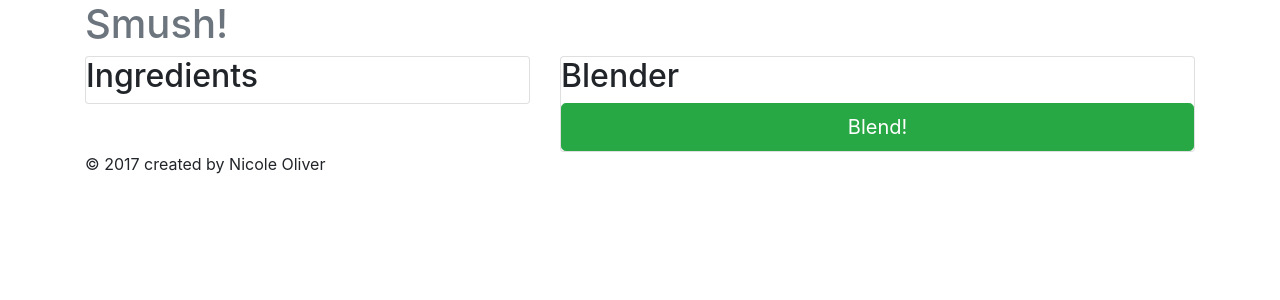
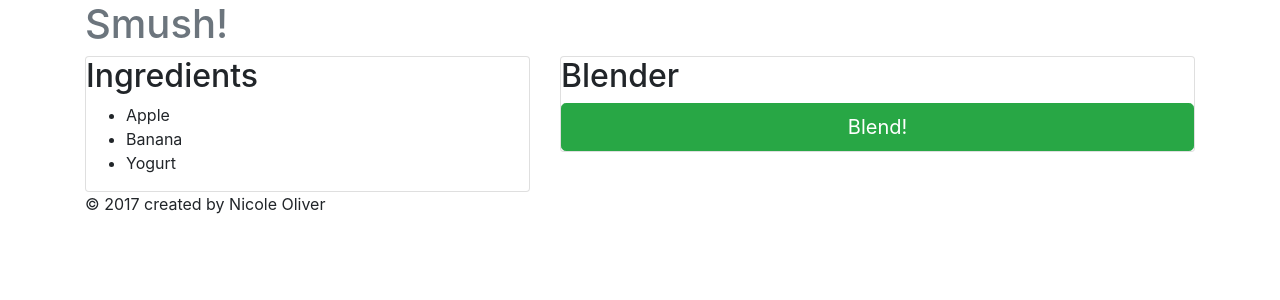
Before and after one commit to nixallover/smashing, an Angular app: page / in a window 1280 px wide. Shown: the top 300 px of the page. Built offline with nearby package versions, Linux system fonts and the light colour scheme.

Commit message:
started listing some ingredients

```diff
--- a/src/app/app.component.html
+++ b/src/app/app.component.html
@@ -7,6 +7,11 @@
     <div class="col-md-5">
       <div class="card card-block">
         <h2>Ingredients</h2>
+        <ul>
+          <li *ngFor="let ingredient of ingredients">
+            {{ingredient.name}}
+          </li>
+        </ul>
       </div>
     </div>
     <div class="col-md-7">
--- a/src/app/app.component.ts
+++ b/src/app/app.component.ts
@@ -1,4 +1,6 @@
 import { Component } from '@angular/core';
+
+import { INGREDIENTS } from './data/ingredients';
 
 @Component({
   selector: 'app-root',
@@ -6,5 +8,6 @@ import { Component } from '@angular/core';
   styleUrls: ['./app.component.css']
 })
 export class AppComponent {
-  title = 'Smush!';
-}
+  public title = 'Smush!';
+  private ingredients: any[] = INGREDIENTS;
+ }
--- /dev/null
+++ b/src/app/data/ingredients.ts
@@ -0,0 +1,17 @@
+export var INGREDIENTS: any[] = [
+    {
+        id: 1,
+        name: 'Apple',
+        category: 'fruit'
+    },
+    {
+        id: 2,
+        name: 'Banana',
+        category: 'fruit'
+    },
+    {
+        id: 3,
+        name: 'Yogurt',
+        category: 'dairy'
+    }
+];
```
